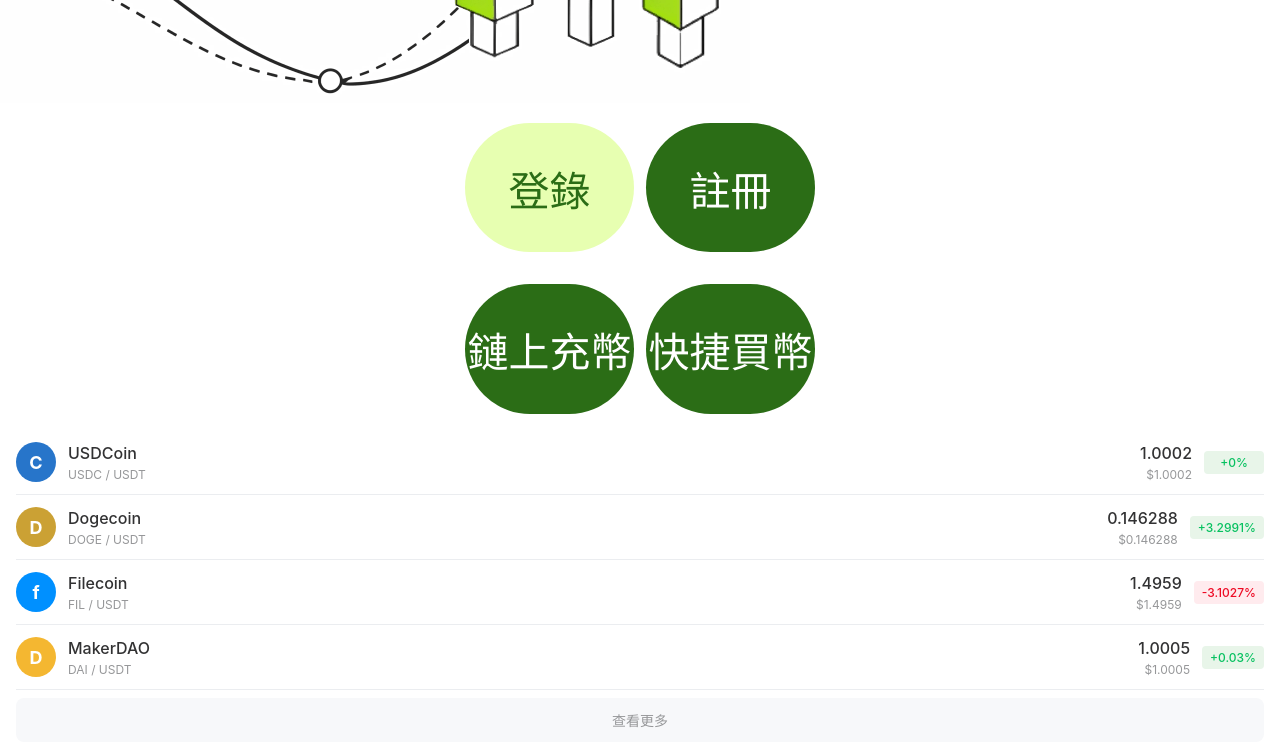
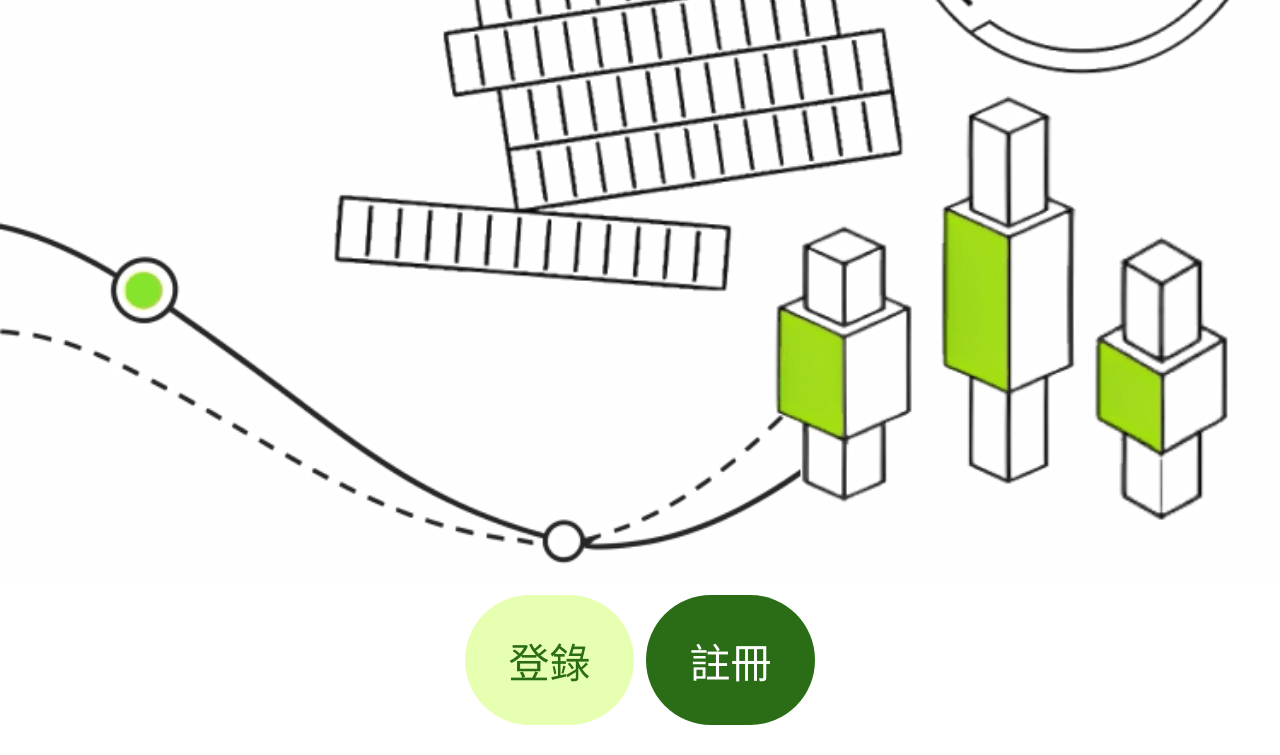
Before and after one commit to myuu69700-ship-it/web3_h5, a Vue app: page / in a window 1280 px wide. Shown: the part 1120-1875 px from the top of the page. Built offline with nearby package versions, Linux system fonts and the light colour scheme.

Commit message:
布局调整
(cherry picked from commit ac32b7583ad2244c6a14827db291d7d00f8d47d0)

```diff
--- a/src/views/Home.vue
+++ b/src/views/Home.vue
@@ -326,6 +326,11 @@ const handleQuickBuy = () => {
   }
 
   .banner {
+    display: flex;
+    flex-direction: column;
+    align-items: center;
+    width: 100%;
+
     .banner-text {
       color: var(--primary-bg);
       font-size: 9.06667vw;
@@ -342,15 +347,38 @@ const handleQuickBuy = () => {
       text-align: center;
       margin: 16.64px 0;
     }
+
+    :deep(.van-image) {
+      display: flex;
+      justify-content: center;
+      align-items: center;
+      width: 100%;
+      max-width: 100%;
+      margin-top: 16px;
+
+      img {
+        width: 100%;
+        max-width: 100%;
+        height: auto;
+        object-fit: contain;
+      }
+    }
   }
 
   .action-buttons {
     margin-top: 16px;
+    display: flex;
+    flex-direction: column;
+    align-items: center;
+    width: 100%;
 
     .button-row {
       display: flex;
       gap: 12px;
       justify-content: center;
+      align-items: center;
+      width: 100%;
+      max-width: 100%;
       // margin-bottom: 12px;
 
       &:last-child {
```
